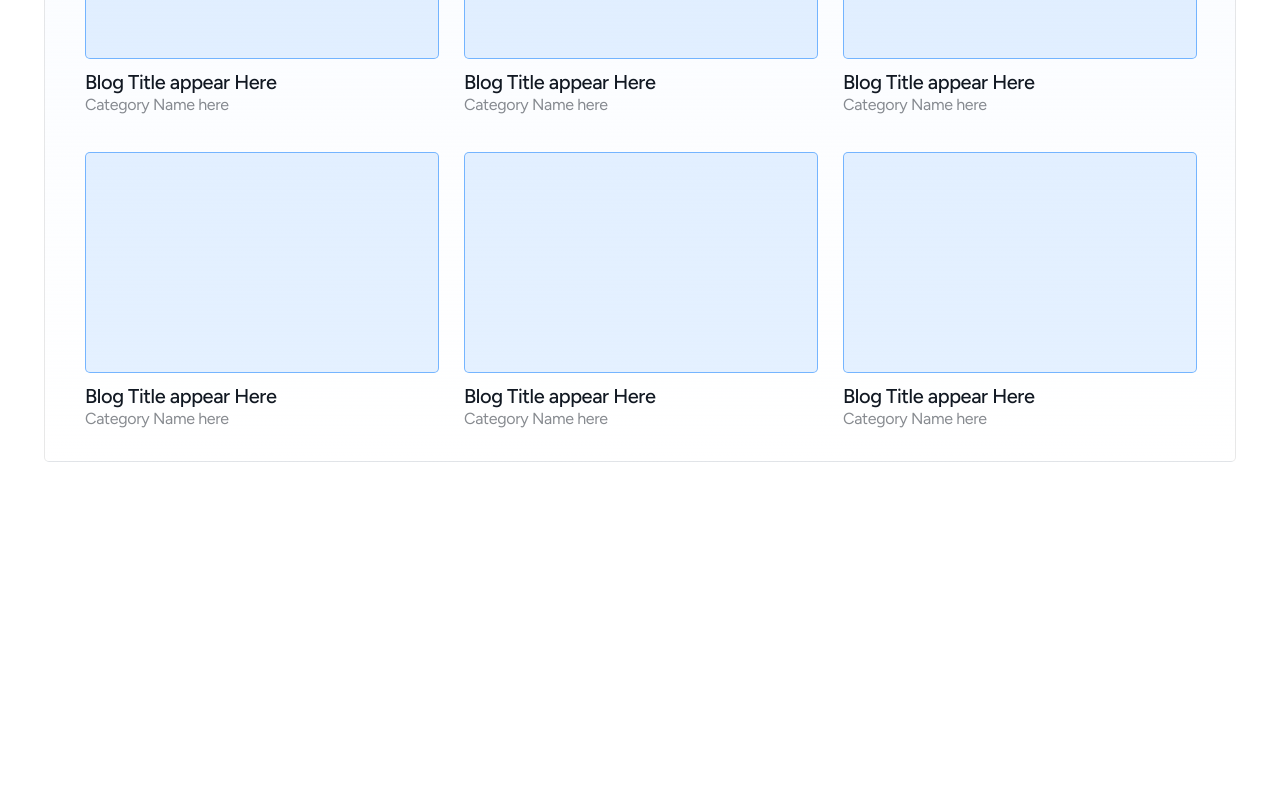
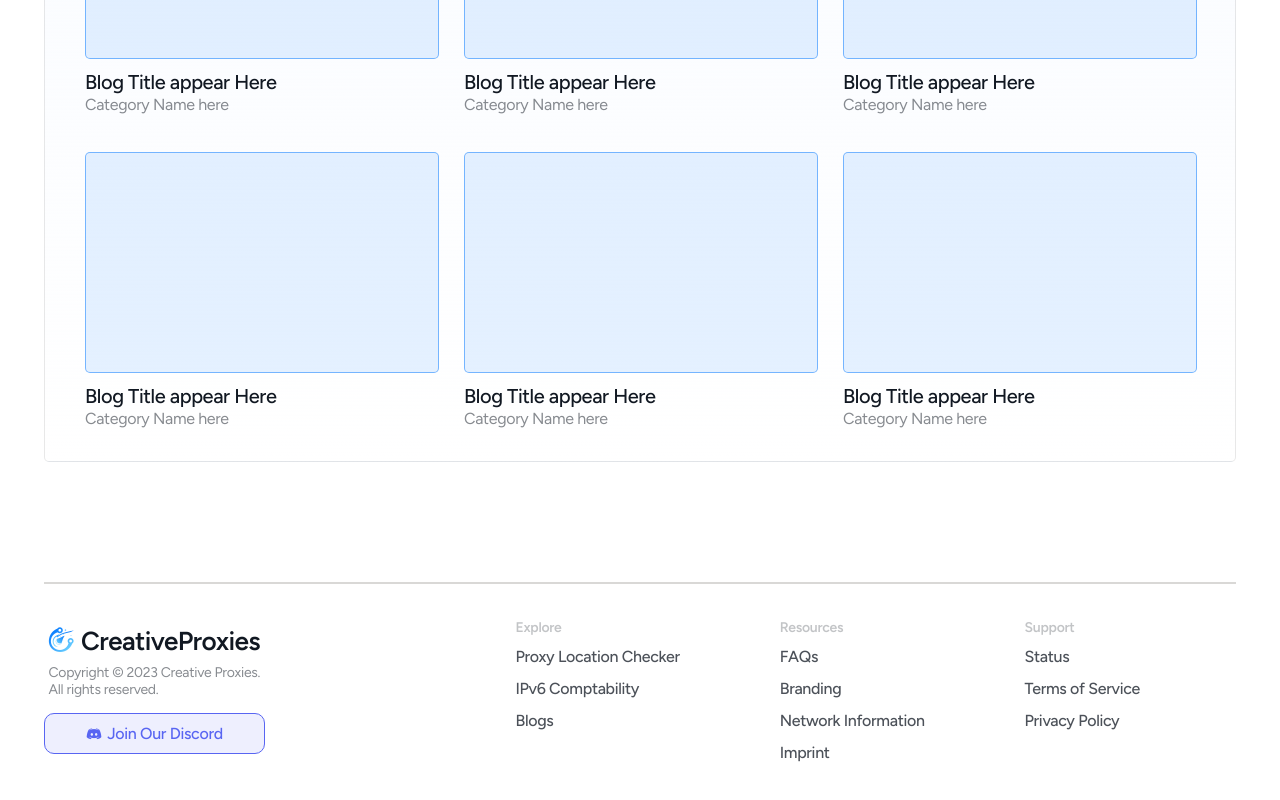
Before and after one commit to ApexSpunk/flamecloud, a React (Create React App) app: page /start in a window 1280 px wide. Shown: the part 3834-4634 px from the top of the page. Before the commit the page ends 4296 px from the top, so only its background shows below. Built offline with nearby package versions, Linux system fonts and the light colour scheme.

Commit message:
Footer Completed

```diff
--- a/src/App.js
+++ b/src/App.js
@@ -7,6 +7,7 @@ import Features from './components/Features';
 import Pricing from './components/Pricing';
 import Testimonials from './components/Testimonials';
 import Blog from './components/Blog';
+import Footer from './components/Footer';
 
 function App() {
   return (
@@ -17,6 +18,7 @@ function App() {
       <Pricing />
       <Testimonials />
       <Blog />
+      <Footer />
     </Box>
   );
 }
--- /dev/null
+++ b/src/components/Footer.js
@@ -0,0 +1,73 @@
+import { Box, Flex, Image, Text } from '@chakra-ui/react'
+import React from 'react'
+
+function Footer() {
+    return (
+        <Box mt='120px' mb='48px'>
+            <Box maxW='1192px' mx='auto' h='0px' border='.5px solid #D9D8D6' />
+            <Flex mt='34px' maxW='1192px' mx='auto' justifyContent='space-between' alignItems='center' >
+                <Box w='221px' h='133px'>
+                    <Image src='./images/logo.png' alt='Logo' w='217px' />
+                    <Text mx='auto' w='212px' mt='7px' color='#111822' fontSize='14px' fontWeight='400' lineHeight='17px' letterSpacing='-0.02em' fontFamily='Figtree' opacity={0.5}>
+                        Copyright © 2023 Creative Proxies. All rights reserved.
+                    </Text>
+                    <Box mt='15px' display='flex' p='10px' flexDirection='row' alignItems='center' gap='5px' bg='rgba(88, 101, 242, 0.1)' border='1px solid #5865F2' borderRadius='10px' justifyContent='center'>
+                        <Image src='./images/discord 1.png' alt='Discord' w='16px' h='16px' mt='-1px' />
+                        <Text as='a' href='https://discord.gg/creativeproxies' target='_blank' color='#5865F2' fontSize='16px' fontWeight='500' lineHeight='19px' letterSpacing='-0.02em' fontFamily='Figtree' textDecoration='none'>
+                            Join Our Discord
+                        </Text>
+                    </Box>
+                </Box>
+                <Flex flexDirection='row' alignItems='flex-start' gap='100px' mr='96px'>
+                    <Box>
+                        <Text color='#111822' fontSize='14px' fontWeight='600' lineHeight='19px' letterSpacing='-0.02em' fontFamily='Figtree' opacity={0.25}>
+                            Explore
+                        </Text>
+                        <Text mt='10px' color='#111822' fontSize='16px' fontWeight='500' lineHeight='19px' letterSpacing='-0.02em' fontFamily='Figtree' opacity={0.75}>
+                            Proxy Location Checker
+                        </Text>
+                        <Text mt='13px' color='#111822' fontSize='16px' fontWeight='500' lineHeight='19px' letterSpacing='-0.02em' fontFamily='Figtree' opacity={0.75}>
+                            IPv6 Comptability
+                        </Text>
+                        <Text mt='13px' color='#111822' fontSize='16px' fontWeight='500' lineHeight='19px' letterSpacing='-0.02em' fontFamily='Figtree' opacity={0.75}>
+                            Blogs
+                        </Text>
+                    </Box>
+                    <Box>
+                        <Text color='#111822' fontSize='14px' fontWeight='600' lineHeight='19px' letterSpacing='-0.02em' fontFamily='Figtree' opacity={0.25}>
+                            Resources
+                        </Text>
+                        <Text mt='10px' color='#111822' fontSize='16px' fontWeight='500' lineHeight='19px' letterSpacing='-0.02em' fontFamily='Figtree' opacity={0.75}>
+                            FAQs
+                        </Text>
+                        <Text mt='13px' color='#111822' fontSize='16px' fontWeight='500' lineHeight='19px' letterSpacing='-0.02em' fontFamily='Figtree' opacity={0.75}>
+                            Branding
+                        </Text>
+                        <Text mt='13px' color='#111822' fontSize='16px' fontWeight='500' lineHeight='19px' letterSpacing='-0.02em' fontFamily='Figtree' opacity={0.75}>
+                            Network Information
+                        </Text>
+                        <Text mt='13px' color='#111822' fontSize='16px' fontWeight='500' lineHeight='19px' letterSpacing='-0.02em' fontFamily='Figtree' opacity={0.75}>
+                            Imprint
+                        </Text>
+                    </Box>
+                    <Box>
+                        <Text color='#111822' fontSize='14px' fontWeight='600' lineHeight='19px' letterSpacing='-0.02em' fontFamily='Figtree' opacity={0.25}>
+                            Support
+                        </Text>
+                        <Text mt='10px' color='#111822' fontSize='16px' fontWeight='500' lineHeight='19px' letterSpacing='-0.02em' fontFamily='Figtree' opacity={0.75}>
+                            Status
+                        </Text>
+                        <Text mt='13px' color='#111822' fontSize='16px' fontWeight='500' lineHeight='19px' letterSpacing='-0.02em' fontFamily='Figtree' opacity={0.75}>
+                            Terms of Service
+                        </Text>
+                        <Text mt='13px' color='#111822' fontSize='16px' fontWeight='500' lineHeight='19px' letterSpacing='-0.02em' fontFamily='Figtree' opacity={0.75}>
+                            Privacy Policy
+                        </Text>
+                    </Box>
+                </Flex>
+            </Flex>
+        </Box>
+    )
+}
+
+export default Footer
--- a/src/components/Navbar.js
+++ b/src/components/Navbar.js
@@ -44,7 +44,6 @@ function Navbar() {
                         <Text as={Link} to='/' color='#111822' fontSize='16px' fontWeight='400' lineHeight='19px' letterSpacing='-0.02em' fontFamily='Figtree' textDecoration='none'>
                             Log in
                         </Text>
-
                     </Flex>
                     <Button bg='#077BFF' borderRadius='5px' w='127px' h='39px' color='#fff' fontSize='16px' fontWeight='500' lineHeight='19px' letterSpacing='-0.02em' fontFamily='Figtree'>
                         Get Started
```
